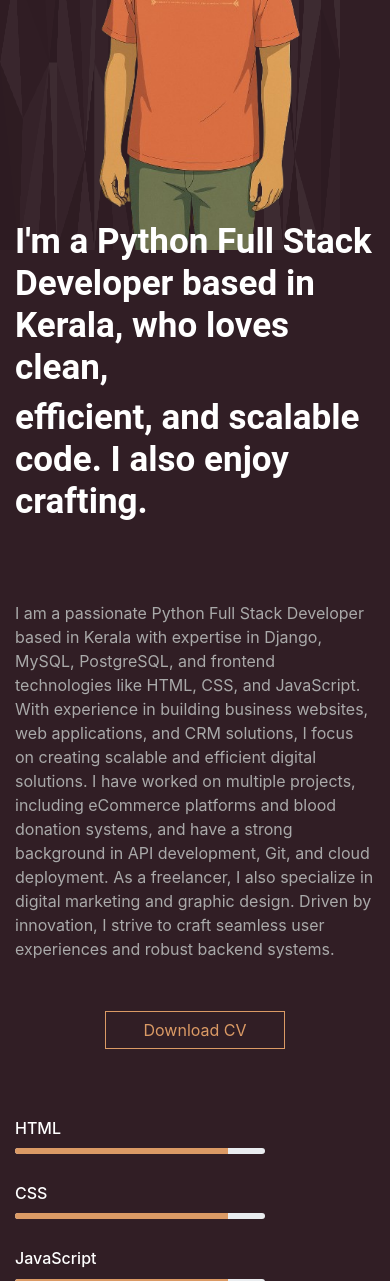
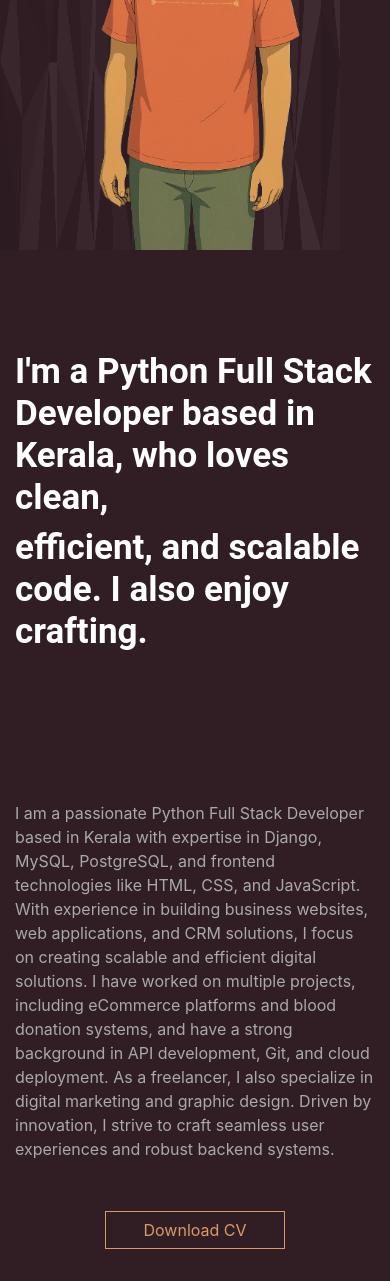
Before and after one commit to arunp007/Portfolio_, a Django app: page / in a window 390 px wide. Shown: the part 626-1907 px from the top of the page. Run offline with Django 5.2, Linux system fonts and the light colour scheme.

```diff
--- a/portfolio_app/templates/home.html
+++ b/portfolio_app/templates/home.html
@@ -82,7 +82,7 @@
 
         #container-2{
             background-color: #311E25;
-            height: 1300px;
+            height: 1250px;
         }
 
         .heading-1{
@@ -90,7 +90,7 @@
             font-size: 35px;
             font-weight: bolder;
             font-family: Roboto,sans-serif;
-            margin-top: 110px;
+            margin-top: 150px;
         }
 
         .heading-2{
@@ -325,7 +325,7 @@
 
             #container-2{
                 background-color: #311E25;
-                height: 2100px;
+                height: 2250px;
             }
 
             .heading-1{
@@ -333,7 +333,7 @@
                 font-size: 35px;
                 font-weight: bolder;
                 font-family: Roboto,sans-serif;
-                padding-top: 110px !important;
+                padding-top: 200px !important;
             }
 
             .heading-2{
@@ -346,7 +346,7 @@
 
             .description-1{
                 color: darkgrey;
-                margin-top: 70px;
+                padding-top: 70px!important;
             }
 
             .btn-light{
```
